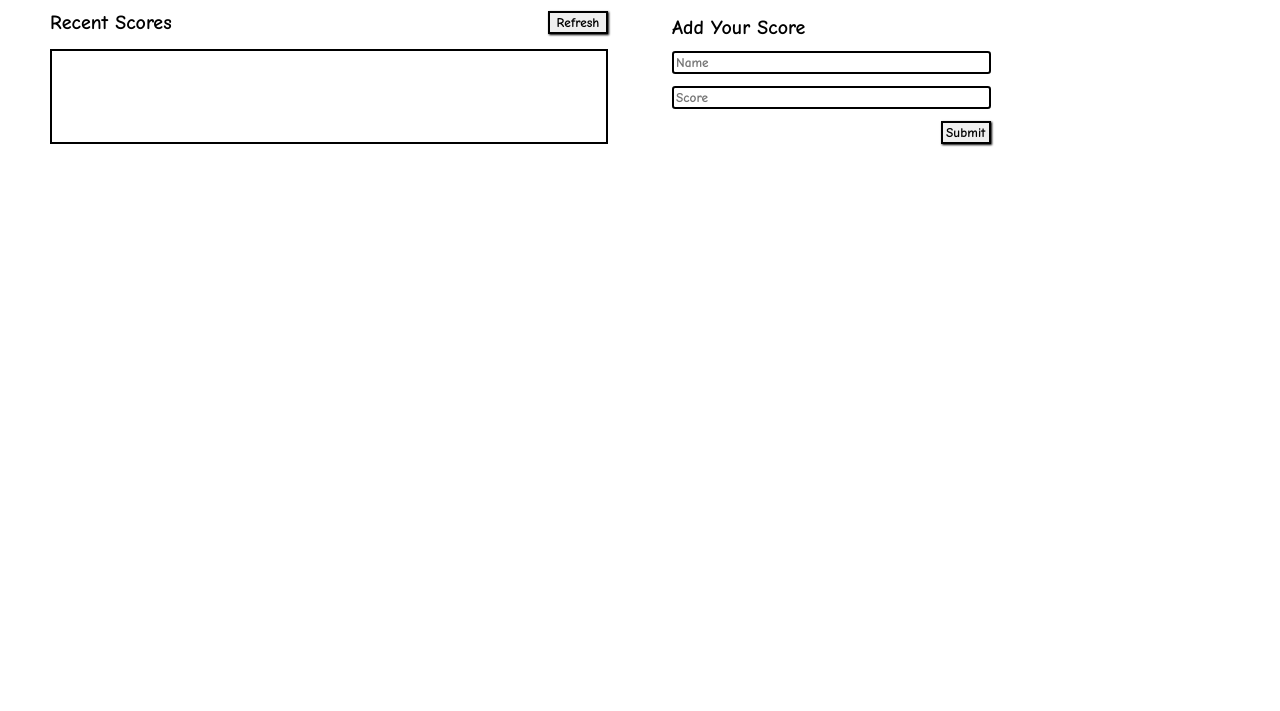
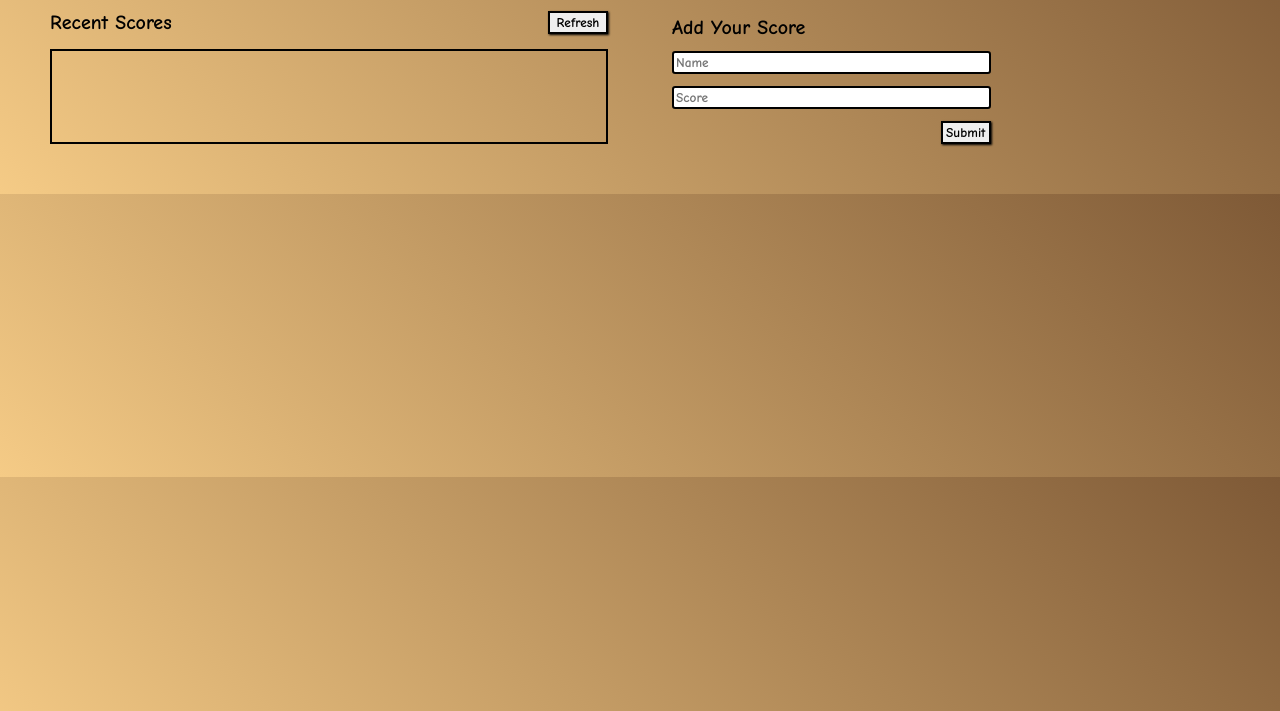
Before and after one commit to joyapisi/Leaderboard, a website built with webpack: page src/index.html in a window 1280 px wide. Shown: the part 89-800 px from the top of the page. Built offline with nearby package versions, Linux system fonts and the light colour scheme; no server answers.

Commit message:
Update style.css
Add bg color

```diff
--- a/src/style.css
+++ b/src/style.css
@@ -12,6 +12,7 @@
 
 body {
   padding: 30px;
+  background-image: linear-gradient(45deg, #f5cb86, #7e5936);
 }
 
 h3 {
```
